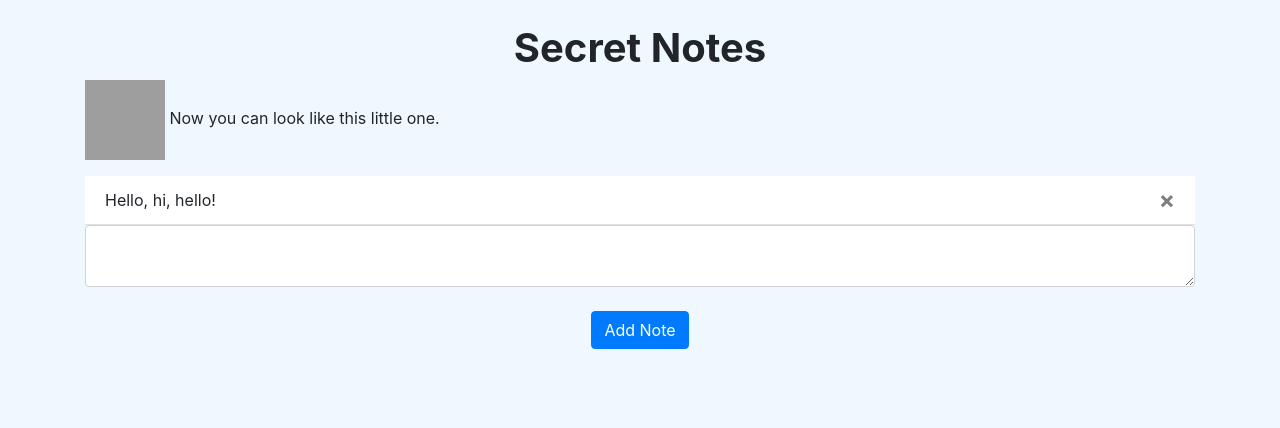
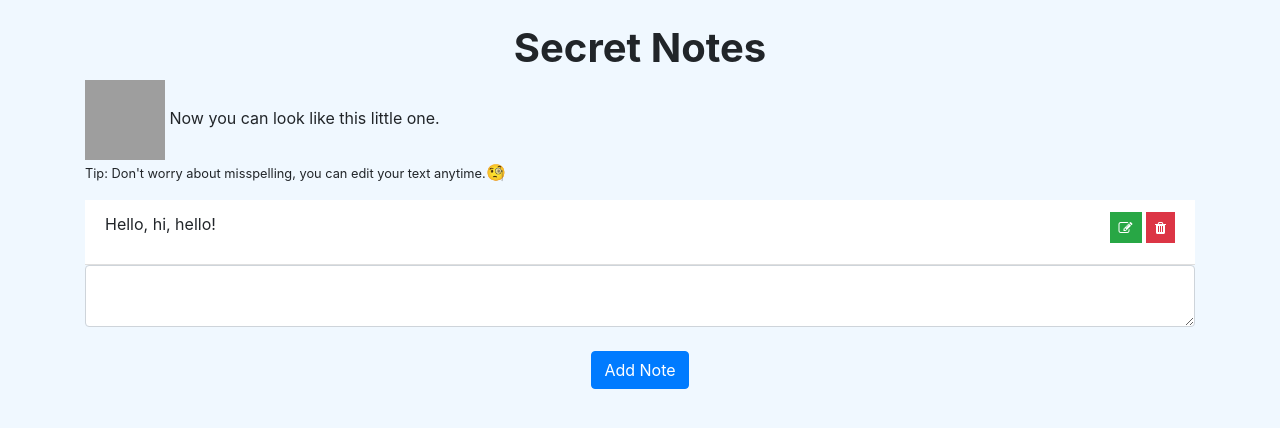
Before and after one commit to MirelaManta/MirelaApp, a Flask app: page / in a window 1280 px wide. Shown: the part 56-484 px from the top of the page. Run offline with Flask 2, Linux system fonts and the light colour scheme; a user stored in the database is signed in; data comes from the database, SQL or seed files in the repository; both versions use the stored data as it was after the commit; some libraries are stand-ins or nearby versions; grey boxes are pictures that could not be loaded.

Commit message:
I added the feature to edit notes

```diff
--- a/website/static/index.js
+++ b/website/static/index.js
@@ -6,3 +6,18 @@ function deleteNote(noteId) {
         window.location.href = "/";
     });
 }
+
+function updateNote(noteId) {
+    if (document.getElementById(noteId).contentEditable == "false") {
+        document.getElementById(noteId).contentEditable = "true";
+        document.getElementById(noteId).focus();
+    } else if (document.getElementById(noteId).contentEditable == "true") {
+        var data = document.getElementById(noteId).innerHTML;
+        fetch('/update-note', {
+            method: "POST",
+            body: JSON.stringify({ noteId: noteId, noteData: data}),
+            }).then((_res) => {
+            window.location.href = "/";
+        });
+    }
+}
--- a/website/templates/home.html
+++ b/website/templates/home.html
@@ -4,21 +4,30 @@
 <br />
 <h1 align="center"><strong>Secret Notes</strong> </h1>
 <p><img src="https://media.tenor.com/fYL-jAts_1EAAAAi/cat-computer.gif" alt="Cat typing on computer" style="float:none;width:80px;height:80px;">
-    Now you can look like this little one.
+    Now you can look like this little one. <br>
+    <small> Tip: Don't worry about misspelling, you can edit your text anytime.</small>🧐
 </p>
 <ul class="list-group list-group-flush" id="notes">
     {% for note in user.notes %}
-        <li class="list-group-item">
-        {{ note.data }}
-        <button type="button" class="close" onClick="deleteNote({{ note.id }})">
-        <span aria-hidden="true">&times;</span>
-        </button>
+        <li class="list-group-item float-right">
+            <div class = "float-left">
+               <p id={{ note.id }} contentEditable="false"> {{ note.data }} </p>
+            </div>
+            <div class="float-right">
+                <button class="btn btn-success btn-sm rounded-0" type="button" data-toggle="tooltip"
+                         data-placement="top" title="Edit"><i class="fa fa-edit" onClick="updateNote({{ note.id}})"></i></button>
+                <button type="button" class="btn btn-danger btn-sm rounded-0" data-toggle="tooltip" data-placement="right"
+                        title="Delete"><i class="fa fa-trash" onClick="deleteNote({{ note.id }})"></i></button>
+            </div>
+
         </li>
+
     {% endfor %}
 </ul>
 <form method="POST">
-    <textarea name="note" id="note" class="form-control"></textarea>
-    <br />
+    <textarea name="note" id="note" class="form-control">
+    </textarea>
+    <br/>
     <div align="center">
         <button type="submit" class="btn btn-primary">Add Note</button>
     </div>
--- a/website/views.py
+++ b/website/views.py
@@ -9,7 +9,7 @@ views = Blueprint('views', __name__)  # views as a blueprint means that is has a
 
 # creating the routes(the URLs where users can actually go to)
 @views.route('/', methods=['GET', 'POST'])
-@ login_required  # cannot go to the home page unless you're logged in
+@login_required  # cannot go to the home page unless you're logged in
 def home():
     if request.method == 'POST':
         note = request.form.get('note')
@@ -34,3 +34,20 @@ def delete_note():
             db.session.delete(note)
             db.session.commit()
     return jsonify({})
+
+
+@views.route('/update-note', methods=['POST', 'GET'])
+def update_note():
+    note = json.loads(request.data)
+    noteId = note['noteId']
+    newData = note['noteData'].strip()
+    note = Note.query.get(noteId)
+
+    if note:
+        if note.user_id == current_user.id and note.data != newData:
+            # print(note.data)
+            # print(newData)
+            note.data = newData
+            db.session.commit()
+            flash("Note edited successfully!", category="success")
+    return jsonify({})
```
Also changed, not shown: instance/database.db.
